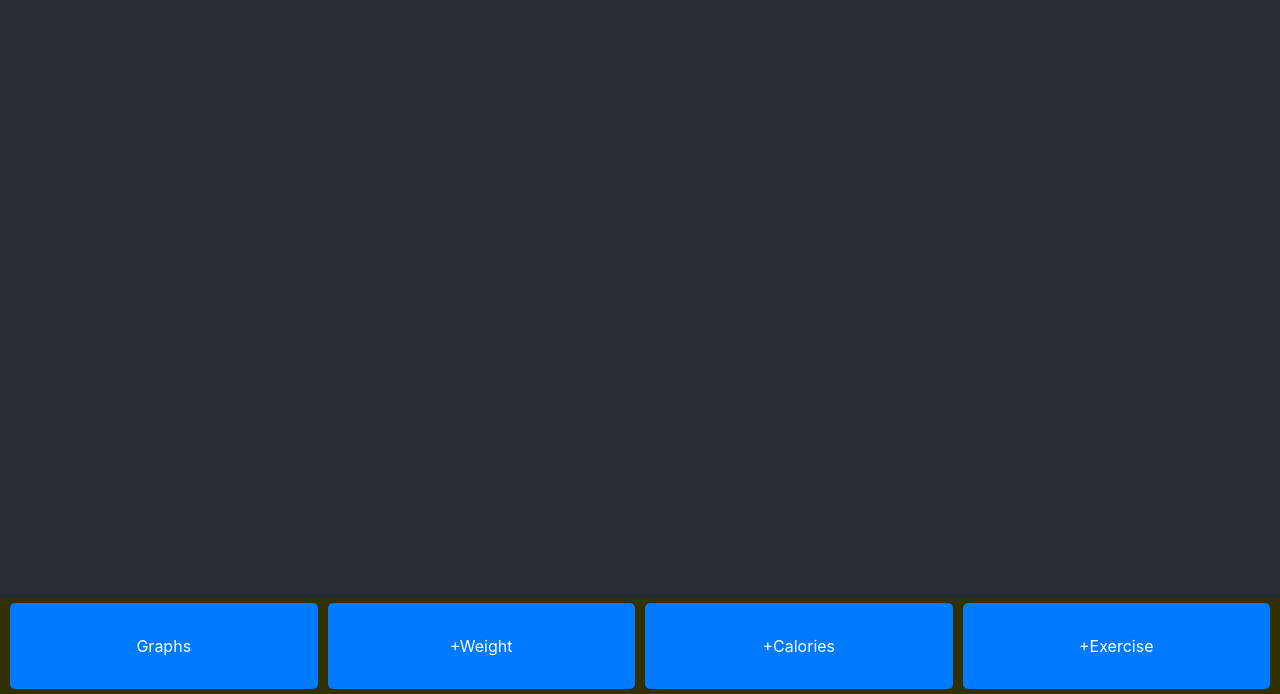
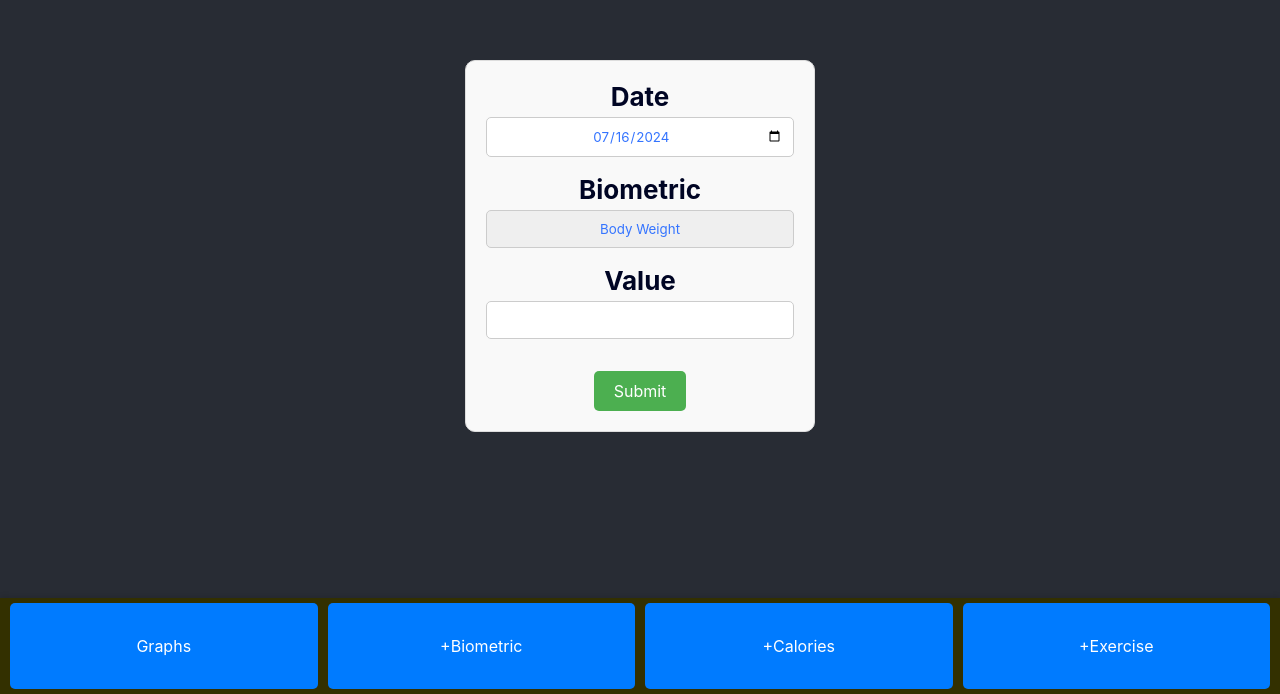
Before and after one commit to Kaltzisp/healthpoint, a React (Create React App) app: page /add-biometric in a window 1280 px wide. Shown: the part 106-800 px from the top of the page. Built offline with nearby package versions, Linux system fonts and the light colour scheme.

Commit message:
implement biometrics

```diff
--- a/src/App.tsx
+++ b/src/App.tsx
@@ -2,6 +2,7 @@ import { BrowserRouter, Route, Routes } from "react-router-dom";
 import Menu from "./Components/Menu/Menu";
 import React from "react";
 
+import AddBiometric from "./Components/AddBiometric/AddBiometric";
 import AddExercise from "./Components/AddExercise/AddExercise";
 import ShowGraphs from "./Components/ShowGraphs/ShowGraphs";
 
@@ -11,6 +12,7 @@ function App(): React.JSX.Element {
             <main>
                 <Routes>
                     <Route element={<ShowGraphs />} path="/" />
+                    <Route element={<AddBiometric />} path="/add-biometric" />
                     <Route element={<AddExercise />} path="/add-exercise" />
                 </Routes>
             </main>
--- /dev/null
+++ b/src/Components/AddBiometric/AddBiometric.tsx
@@ -0,0 +1,45 @@
+// import "./AddExercise.css";
+import React, { useState } from "react";
+
+function AddBiometric(): React.JSX.Element {
+    const [metricData, setMetricData] = useState({
+        date: new Date().toISOString().split("T")[0],
+        type: "weight",
+        value: ""
+    });
+
+    function updateMetric(event: React.ChangeEvent<HTMLInputElement | HTMLSelectElement>): void {
+        const { name, value } = event.target;
+        setMetricData({ ...metricData, [name]: value });
+    }
+
+    function saveExercise(event: React.FormEvent<HTMLFormElement>): void {
+        event.preventDefault();
+        const { date, type, value } = metricData;
+        localStorage.setItem(`${date}:${type}`, value);
+        console.log(`${date}:${type}`, value);
+    }
+
+    return (
+        <form onSubmit={saveExercise}>
+            <label>
+                {"Date"}
+                <input defaultValue={metricData.date} name="date" onChange={updateMetric} type="date" />
+            </label>
+            <label>
+                {"Biometric"}
+                <select defaultValue={metricData.type} name="type" onChange={updateMetric}>
+                    <option value="weight">{"Body Weight"}</option>
+                    <option value="resting-hr">{"Heart Rate (rest)"}</option>
+                </select>
+            </label>
+            <label>
+                {"Value"}
+                <input defaultValue={metricData.value} inputMode="decimal" name="value" onChange={updateMetric} type="decimal" />
+            </label>
+            <button type="submit">{"Submit"}</button>
+        </form>
+    );
+}
+
+export default AddBiometric;
--- a/src/Components/Menu/Menu.tsx
+++ b/src/Components/Menu/Menu.tsx
@@ -6,7 +6,7 @@ function Menu(): React.JSX.Element {
     return (
         <nav id="menu">
             <Link to="/">{"Graphs"}</Link>
-            <Link to="/add-weight">{"+Weight"}</Link>
+            <Link to="/add-biometric">{"+Biometric"}</Link>
             <Link to="/add-calories">{"+Calories"}</Link>
             <Link to="/add-exercise">{"+Exercise"}</Link>
         </nav>
```
